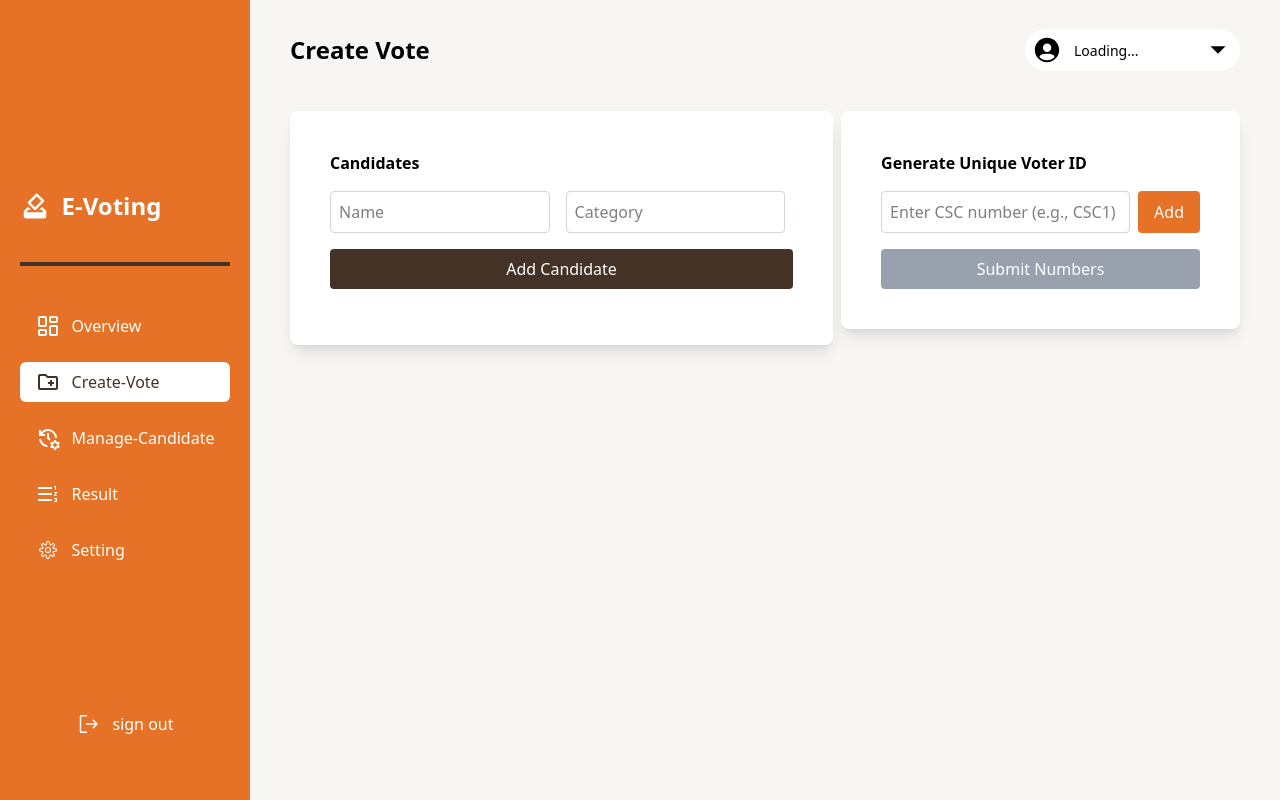
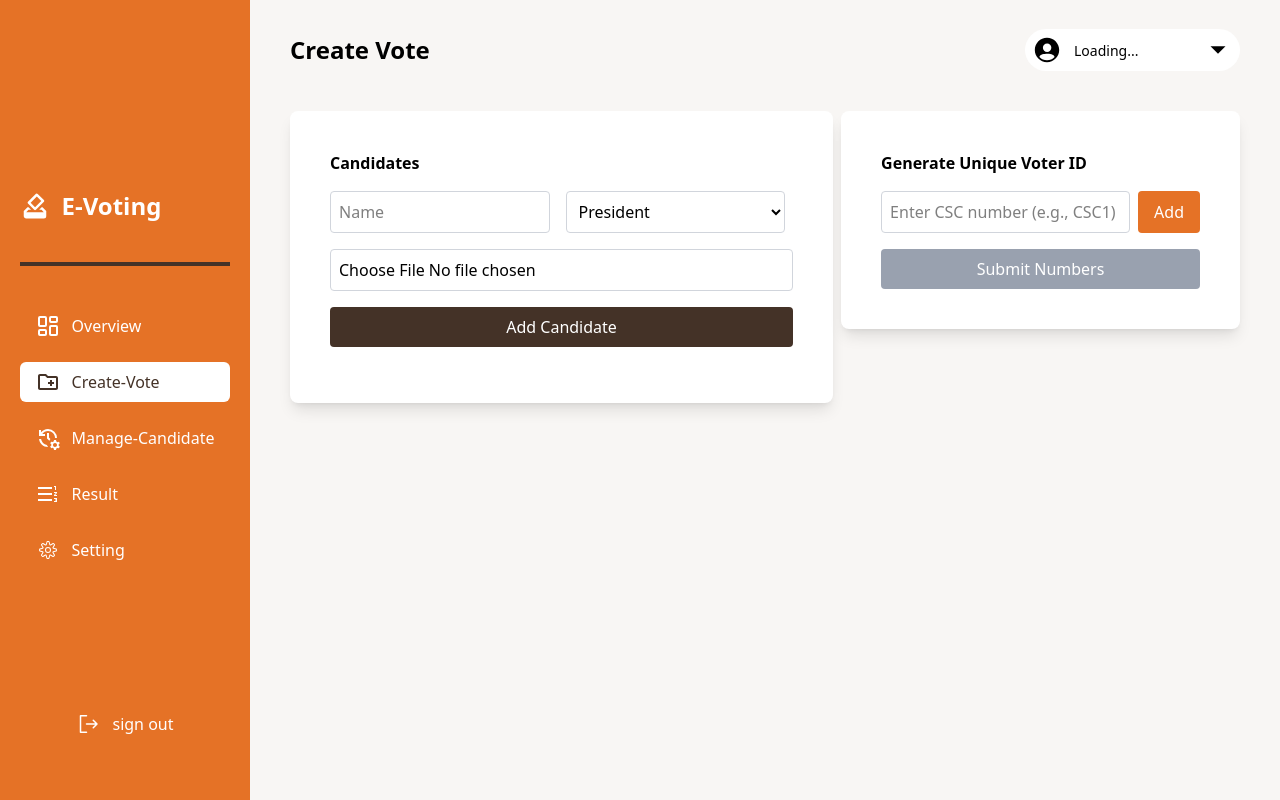
Before and after one commit to Opeyemi-2018/e-voting-admin, a Next.js app: page /admin/create-vote in a window 1280 px wide. Built offline with nearby package versions, Linux system fonts and the light colour scheme.

Commit message:
i added image functionality

```diff
--- a/app/components/create/index.jsx
+++ b/app/components/create/index.jsx
@@ -8,14 +8,19 @@ import "react-toastify/dist/ReactToastify.css";
 const CreateVote = () => {
   const [candidates, setCandidates] = useState([]);
   const [name, setName] = useState("");
-  const [category, setCategory] = useState("");
+  const [category, setCategory] = useState("President");
+  const [image, setImage] = useState(null); // New state for image
   const [modalOpen, setModalOpen] = useState(false);
   const [confirmLoading, setConfirmLoading] = useState(false);
 
+  const handleImageChange = (e) => {
+    setImage(e.target.files[0]);
+  };
+
   const handleSubmit = (e) => {
     e.preventDefault();
-    if (!name.trim() || !category.trim()) {
-      toast.error("Name and category are required.");
+    if (!name.trim() || !image) {
+      toast.error("Name and image are required.");
       return;
     }
     setModalOpen(true);
@@ -23,17 +28,26 @@ const CreateVote = () => {
 
   const handleConfirmSubmit = async () => {
     setConfirmLoading(true);
+    const formData = new FormData();
+    formData.append("name", name);
+    formData.append("category", category);
+    formData.append("image", image);
+
     try {
       const response = await axios.post(
         "http://localhost:5000/api/candidate/create-candidate",
-        { name, category }
+        formData,
+        {
+          headers: { "Content-Type": "multipart/form-data" },
+        }
       );
 
       if (response.status === 201) {
         toast.success("Candidate added successfully!");
         setCandidates([...candidates, response.data.candidate]);
         setName("");
-        setCategory("");
+        setCategory("President");
+        setImage(null);
       }
     } catch (error) {
       toast.error(error.response?.data?.message || "Failed to add candidate.");
@@ -44,12 +58,8 @@ const CreateVote = () => {
   };
 
   return (
-    <div className="">
-      <ToastContainer
-        position="top-center"
-        autoClose={3000}
-        toastClassName="w-[200px] text-center"
-      />
+    <div>
+      <ToastContainer position="top-center" autoClose={3000} toastClassName="w-[200px] text-center" />
       <div className="bg-white p-10 shadow-lg rounded-lg max-w-[700px]">
         <h1 className="font-semibold capitalize mb-4">Candidates</h1>
         <form onSubmit={handleSubmit} className="mb-4 flex flex-col gap-4">
@@ -61,18 +71,25 @@ const CreateVote = () => {
               onChange={(e) => setName(e.target.value)}
               className="w-full border border-gray-300 outline-none p-2 rounded mr-2"
             />
-            <input
-              type="text"
-              placeholder="Category"
+            <select
               value={category}
               onChange={(e) => setCategory(e.target.value)}
               className="w-full border border-gray-300 outline-none p-2 rounded mr-2"
-            />
+            >
+              <option value="President">President</option>
+              <option value="Vice President">Vice President</option>
+              <option value="General Secretary">General Secretary</option>
+              <option value="Assistant General Secretary">Assistant General Secretary</option>
+              <option value="PRO">PRO</option>
+            </select>
           </div>
-          <button
-            type="submit"
-            className="bg-[#443227] hover:bg-[#755947] text-white p-2 rounded"
-          >
+          <input
+            type="file"
+            accept="image/*"
+            onChange={handleImageChange}
+            className="border border-gray-300 outline-none p-2 rounded"
+          />
+          <button type="submit" className="bg-[#443227] hover:bg-[#755947] text-white p-2 rounded">
             Add Candidate
           </button>
         </form>
@@ -87,13 +104,17 @@ const CreateVote = () => {
         onCancel={() => setModalOpen(false)}
         okText="Confirm"
         cancelText="Cancel"
-        okButtonProps={{
-          style: { backgroundColor: "#e57226", borderColor: "#e57226" },
-        }}
+        okButtonProps={{ style: { backgroundColor: "#e57226", borderColor: "#e57226" } }}
       >
         <p>Are you sure you want to add this candidate?</p>
         <p><strong>Name:</strong> {name}</p>
         <p><strong>Category:</strong> {category}</p>
+        {image && (
+          <div className="mt-2">
+            <p><strong>Selected Image:</strong></p>
+            <img src={URL.createObjectURL(image)} alt="Candidate Preview" className="w-24 h-24 object-cover mt-2 rounded" />
+          </div>
+        )}
       </Modal>
     </div>
   );
```
